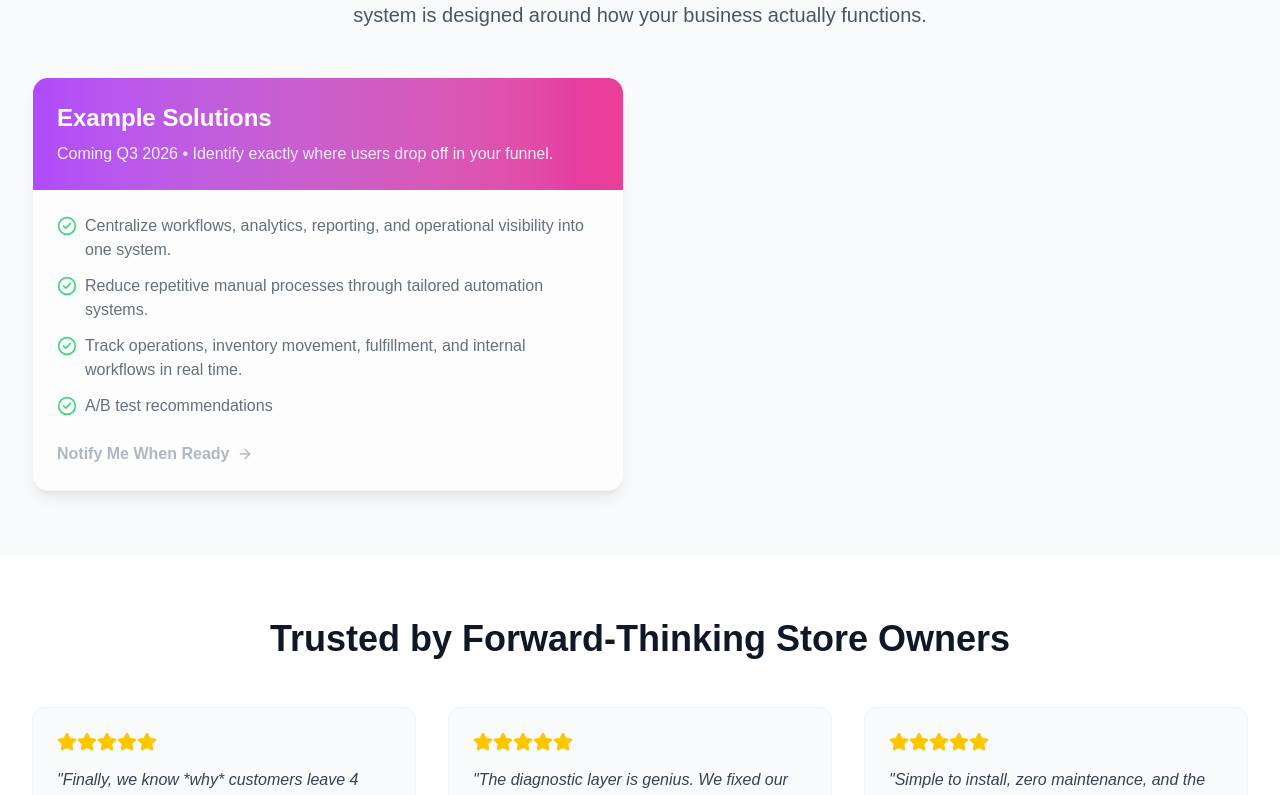
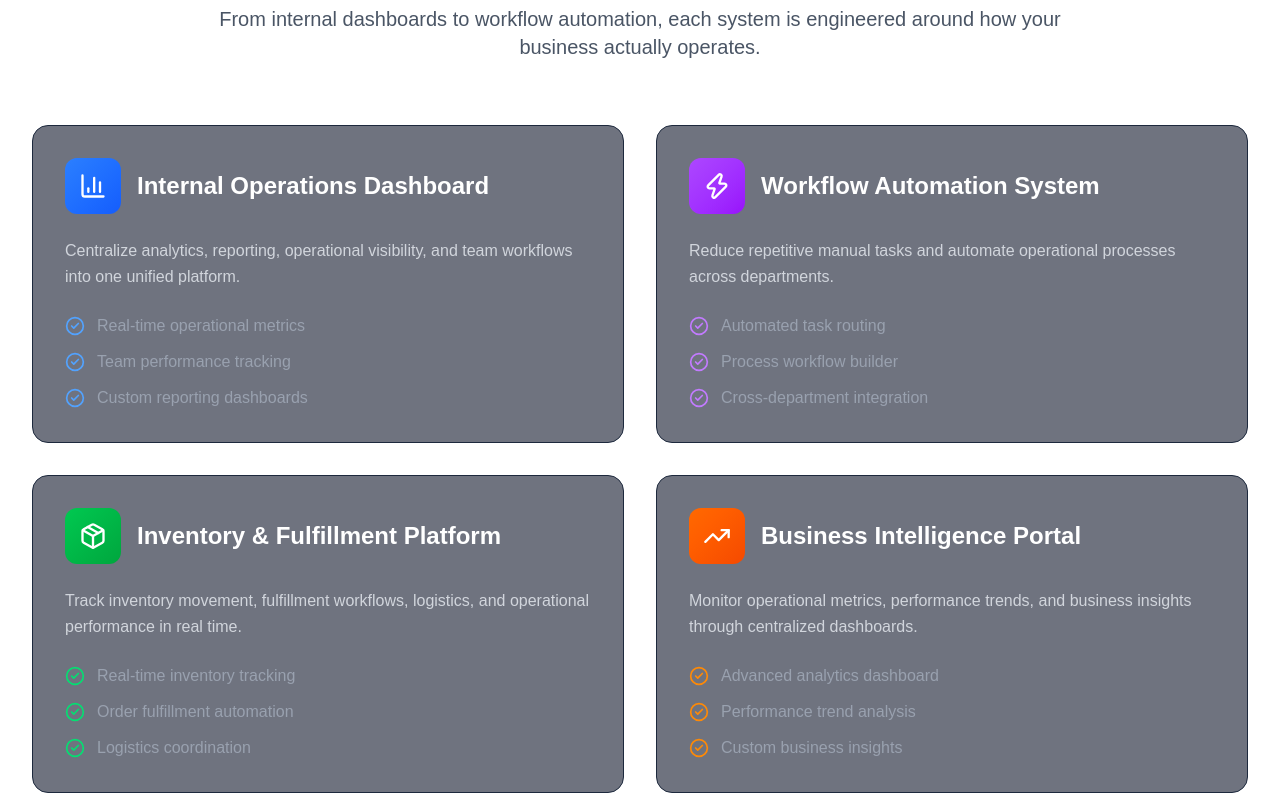
Before and after one commit to owusujames38jo-star/Jays-Web-Diagnostix, a Next.js app: page / in a window 1280 px wide. Shown: the part 1907-2702 px from the top of the page. Built offline with nearby package versions, Linux system fonts and the light colour scheme.

Commit message:
added visuals to how solutions

```diff
--- a/src/features/hero/components/HeroSection.tsx
+++ b/src/features/hero/components/HeroSection.tsx
@@ -11,7 +11,9 @@ import {
   Send,
   TrendingUp,
   Users,
-  Clock
+  Clock,
+  Zap,
+  Package
 } from 'lucide-react';
 
 // TypeScript interfaces for component props and data structures
@@ -258,39 +260,125 @@ const HeroSection: React.FC<HeroSectionProps> = () => {
         </div>
       </section>
 
-      {/* Solutions / Services Section */}
-      <section id="solutions" className="py-16 px-4 sm:px-6 lg:px-8 bg-gray-50">
+      {/* Solutions Grid Section */}
+      <section id="solutions" className="py-20 px-4 sm:px-6 lg:px-8 relative">
         <div className="max-w-7xl mx-auto">
-          <div className="text-center mb-12">
-            <h2 className="text-3xl sm:text-4xl font-bold text-gray-900 mb-4">
-              Software Systems Built Around Operational Clarity
+          <div className="text-center mb-16">
+            <h2 className="text-4xl sm:text-5xl font-bold text-gray-900 mb-6">
+              Operational Systems That Drive Business Forward
             </h2>
-            <p className="text-xl text-gray-600 max-w-3xl mx-auto">
-              From internal dashboards to workflow automation and operational platforms, every system is designed around how your business actually functions.
+            <p className="text-xl text-gray-600 max-w-4xl mx-auto">
+              From internal dashboards to workflow automation, each system is engineered around how your business actually operates.
             </p>
           </div>
-          <div className="grid lg:grid-cols-2 gap-6 lg:gap-8">
-            {/* Future Tool Placeholder */}
-            <div className="bg-white rounded-2xl shadow-lg border border-gray-100 overflow-hidden opacity-75 hover:opacity-100 transition">
-              <div className="bg-gradient-to-r from-purple-600 to-pink-600 p-6 text-white">
-                <h3 className="text-2xl font-bold mb-2">Example Solutions</h3>
-                <p className="text-purple-100">Coming Q3 2026 • Identify exactly where users drop off in your funnel.</p>
+
+          <div className="grid grid-cols-1 lg:grid-cols-2 gap-8">
+            {/* Internal Operations Dashboard */}
+            <div className="bg-slate-900/60 border border-slate-800 rounded-2xl backdrop-blur-md hover:border-blue-500/40 transition-all duration-300 p-8 hover:shadow-2xl hover:shadow-blue-500/10">
+              <div className="flex items-center mb-6">
+                <div className="w-14 h-14 bg-gradient-to-br from-blue-500 to-blue-600 rounded-xl flex items-center justify-center mr-4">
+                  <BarChart3 className="w-7 h-7 text-white" />
+                </div>
+                <h3 className="text-2xl font-bold text-white">Internal Operations Dashboard</h3>
               </div>
-              <div className="p-6">
-                <ul className="space-y-3">
-                  {solutionItems.map((item, i) => (
-                    <li key={i} className="flex items-start">
-                      <CheckCircle2 className="w-5 h-5 text-green-500 mr-2 flex-shrink-0 mt-0.5" />
-                      <span className="text-gray-700">{item}</span>
-                    </li>
-                  ))}
-                </ul>
-                <div className="mt-6">
-                  <span className="inline-flex items-center text-gray-400 font-semibold">
-                    Notify Me When Ready <ArrowRight className="ml-2 w-4 h-4" />
-                  </span>
+              <p className="text-gray-300 mb-6 leading-relaxed">
+                Centralize analytics, reporting, operational visibility, and team workflows into one unified platform.
+              </p>
+              <ul className="space-y-3">
+                <li className="flex items-center text-gray-400">
+                  <CheckCircle2 className="w-5 h-5 text-blue-400 mr-3 flex-shrink-0" />
+                  Real-time operational metrics
+                </li>
+                <li className="flex items-center text-gray-400">
+                  <CheckCircle2 className="w-5 h-5 text-blue-400 mr-3 flex-shrink-0" />
+                  Team performance tracking
+                </li>
+                <li className="flex items-center text-gray-400">
+                  <CheckCircle2 className="w-5 h-5 text-blue-400 mr-3 flex-shrink-0" />
+                  Custom reporting dashboards
+                </li>
+              </ul>
+            </div>
+
+            {/* Workflow Automation System */}
+            <div className="bg-slate-900/60 border border-slate-800 rounded-2xl backdrop-blur-md hover:border-blue-500/40 transition-all duration-300 p-8 hover:shadow-2xl hover:shadow-blue-500/10">
+              <div className="flex items-center mb-6">
+                <div className="w-14 h-14 bg-gradient-to-br from-purple-500 to-purple-600 rounded-xl flex items-center justify-center mr-4">
+                  <Zap className="w-7 h-7 text-white" />
                 </div>
+                <h3 className="text-2xl font-bold text-white">Workflow Automation System</h3>
               </div>
+              <p className="text-gray-300 mb-6 leading-relaxed">
+                Reduce repetitive manual tasks and automate operational processes across departments.
+              </p>
+              <ul className="space-y-3">
+                <li className="flex items-center text-gray-400">
+                  <CheckCircle2 className="w-5 h-5 text-purple-400 mr-3 flex-shrink-0" />
+                  Automated task routing
+                </li>
+                <li className="flex items-center text-gray-400">
+                  <CheckCircle2 className="w-5 h-5 text-purple-400 mr-3 flex-shrink-0" />
+                  Process workflow builder
+                </li>
+                <li className="flex items-center text-gray-400">
+                  <CheckCircle2 className="w-5 h-5 text-purple-400 mr-3 flex-shrink-0" />
+                  Cross-department integration
+                </li>
+              </ul>
+            </div>
+
+            {/* Inventory & Fulfillment Platform */}
+            <div className="bg-slate-900/60 border border-slate-800 rounded-2xl backdrop-blur-md hover:border-blue-500/40 transition-all duration-300 p-8 hover:shadow-2xl hover:shadow-blue-500/10">
+              <div className="flex items-center mb-6">
+                <div className="w-14 h-14 bg-gradient-to-br from-green-500 to-green-600 rounded-xl flex items-center justify-center mr-4">
+                  <Package className="w-7 h-7 text-white" />
+                </div>
+                <h3 className="text-2xl font-bold text-white">Inventory & Fulfillment Platform</h3>
+              </div>
+              <p className="text-gray-300 mb-6 leading-relaxed">
+                Track inventory movement, fulfillment workflows, logistics, and operational performance in real time.
+              </p>
+              <ul className="space-y-3">
+                <li className="flex items-center text-gray-400">
+                  <CheckCircle2 className="w-5 h-5 text-green-400 mr-3 flex-shrink-0" />
+                  Real-time inventory tracking
+                </li>
+                <li className="flex items-center text-gray-400">
+                  <CheckCircle2 className="w-5 h-5 text-green-400 mr-3 flex-shrink-0" />
+                  Order fulfillment automation
+                </li>
+                <li className="flex items-center text-gray-400">
+                  <CheckCircle2 className="w-5 h-5 text-green-400 mr-3 flex-shrink-0" />
+                  Logistics coordination
+                </li>
+              </ul>
+            </div>
+
+            {/* Business Intelligence Portal */}
+            <div className="bg-slate-900/60 border border-slate-800 rounded-2xl backdrop-blur-md hover:border-blue-500/40 transition-all duration-300 p-8 hover:shadow-2xl hover:shadow-blue-500/10">
+              <div className="flex items-center mb-6">
+                <div className="w-14 h-14 bg-gradient-to-br from-orange-500 to-orange-600 rounded-xl flex items-center justify-center mr-4">
+                  <TrendingUp className="w-7 h-7 text-white" />
+                </div>
+                <h3 className="text-2xl font-bold text-white">Business Intelligence Portal</h3>
+              </div>
+              <p className="text-gray-300 mb-6 leading-relaxed">
+                Monitor operational metrics, performance trends, and business insights through centralized dashboards.
+              </p>
+              <ul className="space-y-3">
+                <li className="flex items-center text-gray-400">
+                  <CheckCircle2 className="w-5 h-5 text-orange-400 mr-3 flex-shrink-0" />
+                  Advanced analytics dashboard
+                </li>
+                <li className="flex items-center text-gray-400">
+                  <CheckCircle2 className="w-5 h-5 text-orange-400 mr-3 flex-shrink-0" />
+                  Performance trend analysis
+                </li>
+                <li className="flex items-center text-gray-400">
+                  <CheckCircle2 className="w-5 h-5 text-orange-400 mr-3 flex-shrink-0" />
+                  Custom business insights
+                </li>
+              </ul>
             </div>
           </div>
         </div>
```
